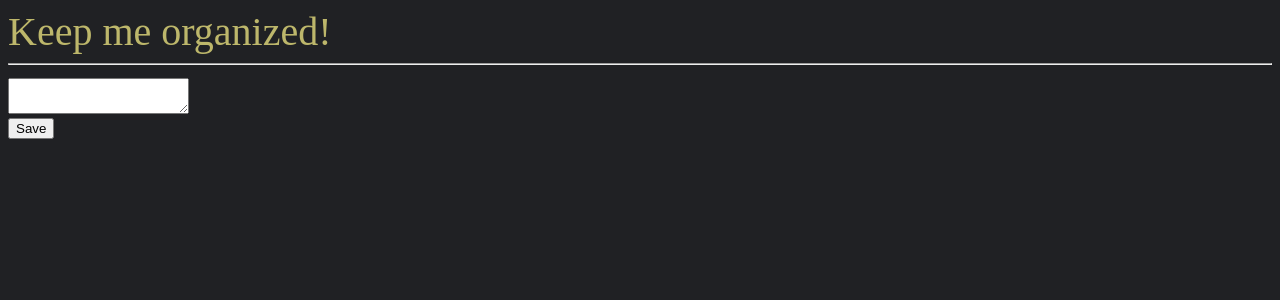
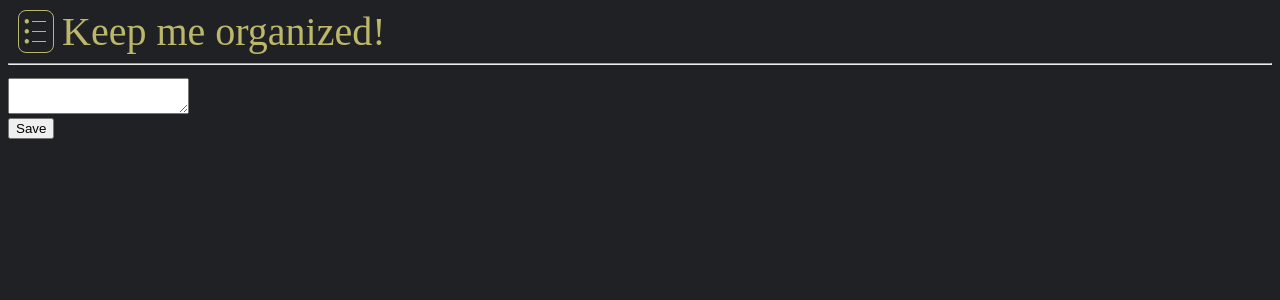
Before and after one commit to abuelhassan/keep-vue, a Vue app: page / in a window 1280 px wide. Shown: the top 300 px of the page. Built offline with nearby package versions, Linux system fonts and the light colour scheme.

Commit message:
Header Logo

```diff
--- a/src/components/HeaderLayout.vue
+++ b/src/components/HeaderLayout.vue
@@ -1,9 +1,13 @@
 <script setup>
+import HeaderLogo from "./HeaderLogo.vue";
 </script>
 
 <template>
   <header>
-    <div class="title">Keep me organized!</div>
+    <div class="container">
+      <HeaderLogo/>
+      <div class="title">Keep me organized!</div>
+    </div>
     <hr/>
   </header>
 </template>
@@ -13,6 +17,12 @@
     height: 50px;
     margin-bottom: 20px;
   }
+  .container {
+    display: flex;
+    align-items: center;
+    gap: 8px;
+    padding-left: 10px;
+  }
   .title {
     font-size: 40px;
     color: darkkhaki;
--- /dev/null
+++ b/src/components/HeaderLogo.vue
@@ -0,0 +1,46 @@
+<script setup>
+</script>
+
+<template>
+  <div class="notebook">
+    <div class="line">
+      <span class="bullet">•</span>
+      <div class="text-line"></div>
+    </div>
+    <div class="line">
+      <span class="bullet">•</span>
+      <div class="text-line"></div>
+    </div>
+    <div class="line">
+      <span class="bullet">•</span>
+      <div class="text-line"></div>
+    </div>
+  </div>
+</template>
+
+<style scoped>
+  .notebook {
+    width: 22px;
+    height: 35px;
+    display: flex;
+    flex-direction: column;
+    justify-content: space-evenly;
+    border: 1px solid darkkhaki;
+    padding: 3px 7px 3px 5px;
+    border-radius: 8px;
+  }
+  .line {
+    display: flex;
+    align-items: center;
+    color: darkkhaki;
+    height: 5px;
+  }
+  .bullet {
+    font-weight: bold;
+    margin-right: 2px;
+  }
+  .text-line {
+    border-bottom: 1px solid darkkhaki;
+    width: 100%;
+  }
+</style>
--- a/src/style.css
+++ b/src/style.css
@@ -1,4 +1,5 @@
 body {
     background-color: #202124;
     color: #e8eaed;
+    min-width: 400px;
 }
```
